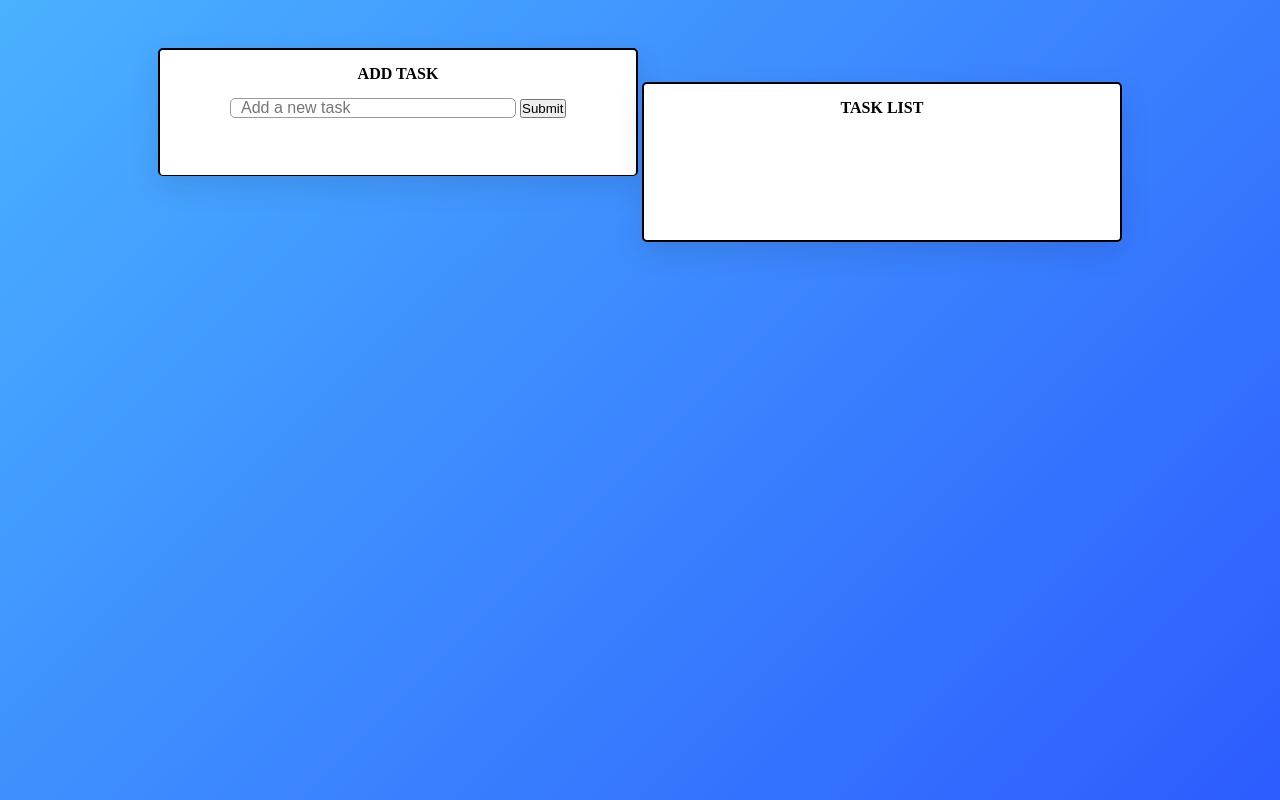
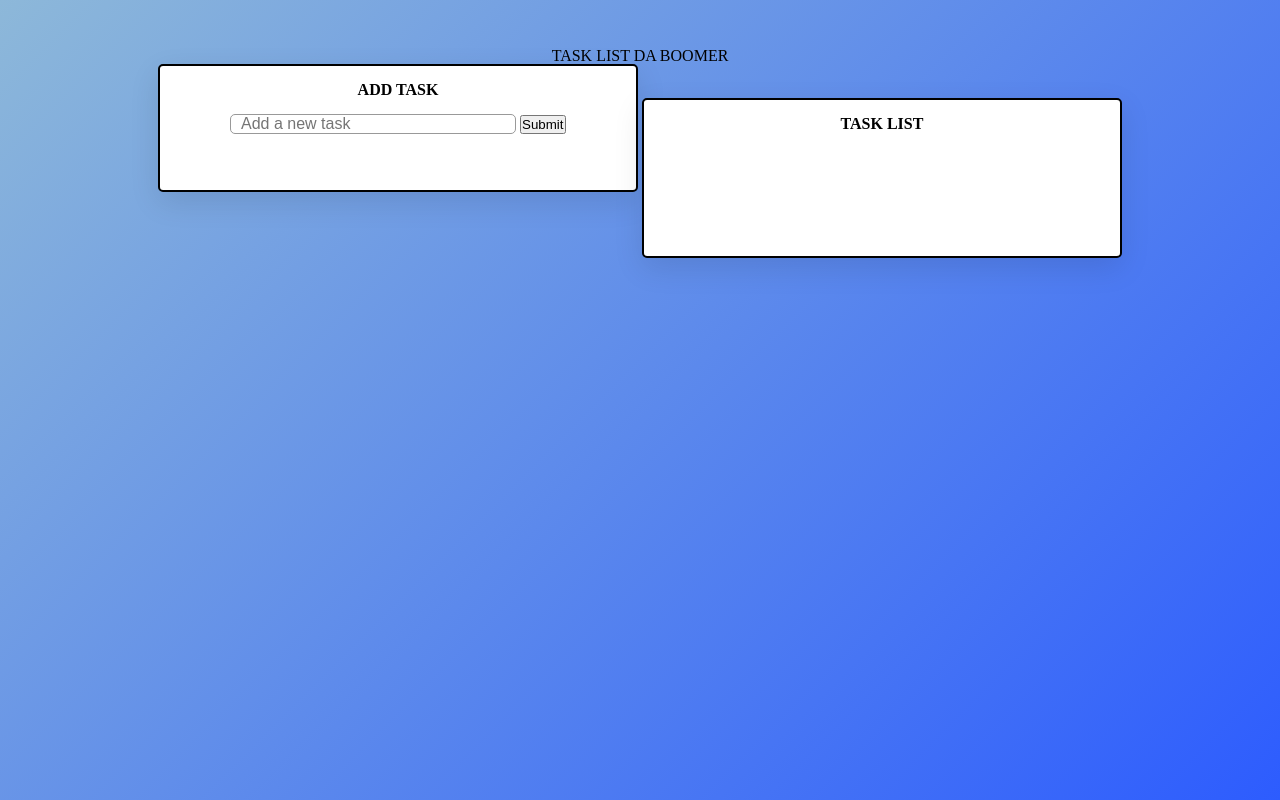
Before and after one commit to LorenzoAluigi/U1_W3_D3, a plain HTML site: page index.html in a window 1280 px wide. Drawn offline with Linux system fonts and the light colour scheme.

Commit message:
css modificato

```diff
--- a/index.html
+++ b/index.html
@@ -14,6 +14,7 @@
   </head>
   <body>
     <div class="container">
+      <h1>TASK LIST DA BOOMER</h1>
       <div id="task-input">
         <h2>ADD TASK</h2>
         <form id="form">
--- a/style/style.css
+++ b/style/style.css
@@ -9,7 +9,7 @@ body {
     width: 100%;
     height: 100vh;
     overflow: hidden;
-    background: linear-gradient(135deg, #4AB1FF, #2D5CFE);
+    background: linear-gradient(135deg, #8db8d9, #2D5CFE);
   }
 
   .container{
@@ -27,7 +27,7 @@ body {
   border: solid 2px ;
   border-radius: 5px;
   box-shadow: 0 10px 30px rgba(0,0,0,0.1);
-  border-bottom: solid 1px;
+  margin-bottom: 1em;
   }
 
  h2 {
```
